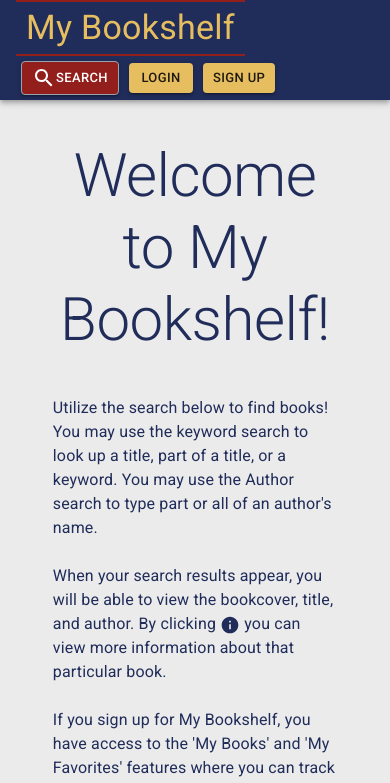
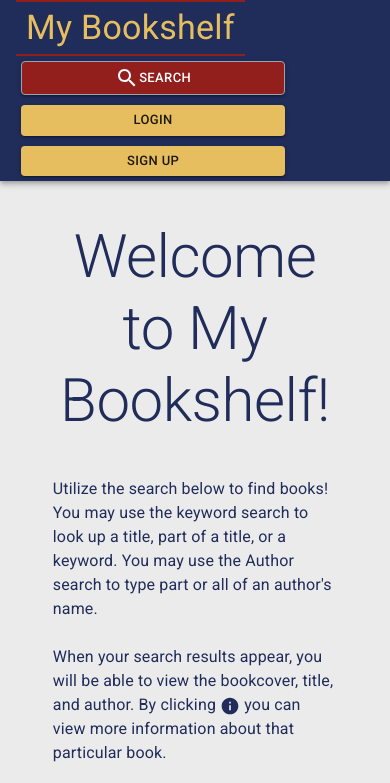
Before and after one commit to Kaleighspurio/Book-App, a React (Create React App) app in the folder client/: page / in a window 390 px wide. Shown: the top 783 px of the page. Built offline with nearby package versions, Linux system fonts and the light colour scheme; no server answers.

Commit message:
added mediaqueries for responsive buttons on the navbar

```diff
--- a/client/src/components/Navbar/Navbar.css
+++ b/client/src/components/Navbar/Navbar.css
@@ -29,4 +29,11 @@
     color: #931F1D;
 }
 
-.log-out-button {}
+@media only screen and (max-width: 470px) {
+    .search-button {
+      width: 100%;
+    }
+    .nav-buttons {
+        width: 100%;
+      }
+  }
```
